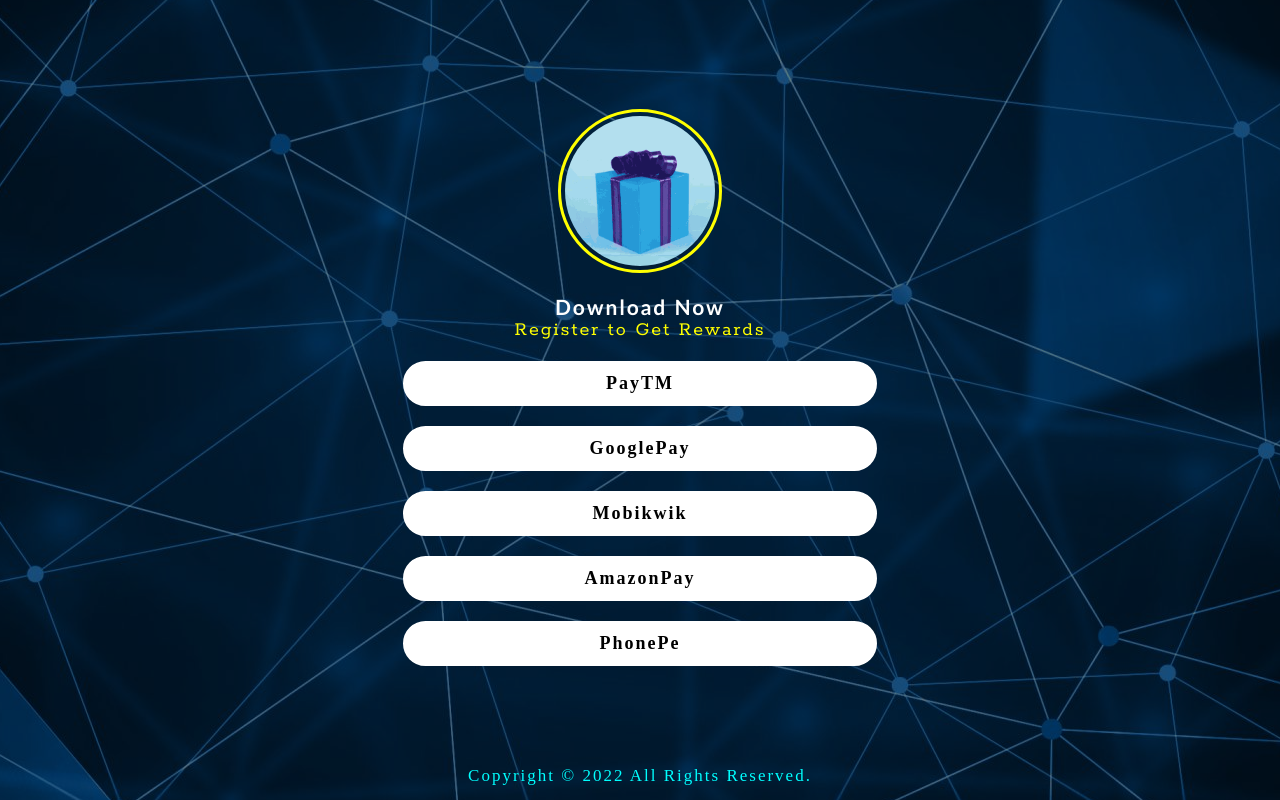
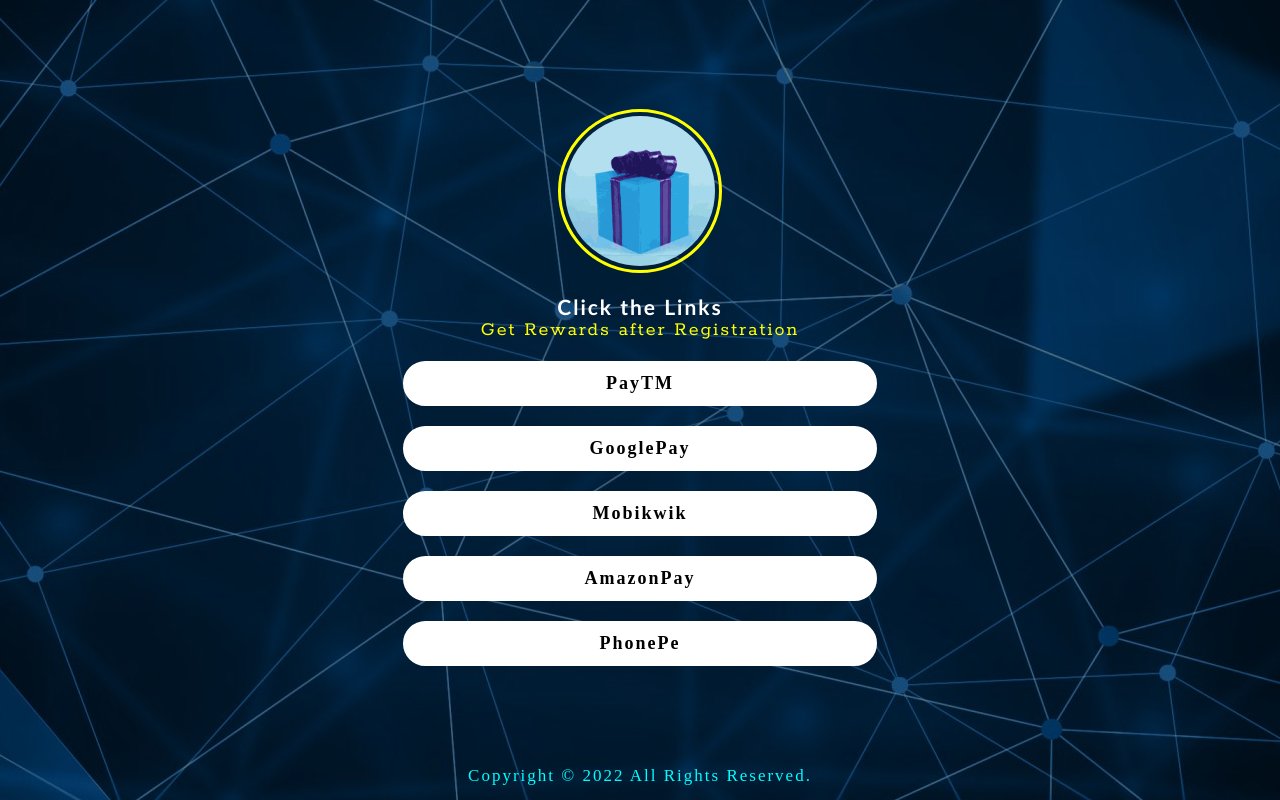
Before and after one commit to wolflinks/RewardU, a plain HTML site: page index.html in a window 1280 px wide. Drawn offline with Linux system fonts and the light colour scheme; a web font is replaced by a local one.

Commit message:
Update index.html

```diff
--- a/index.html
+++ b/index.html
@@ -12,8 +12,8 @@
 
 <body>
     <img src='img/gift.gif' id="profile-picture"><br><br>
-    <div class="profile">Download Now </div>
-    <div class="description">Register to Get Rewards</div>
+    <div class="profile">Click the Links</div>
+    <div class="description">Get Rewards after Registration</div>
 
     <a href="https://p.paytm.me/xCTH/67zzg12p" target="_blank" class="links">PayTM</a>
     <a href="https://g.co/payinvite/h13zj4s" target="_blank" class="links">GooglePay</a>
```
